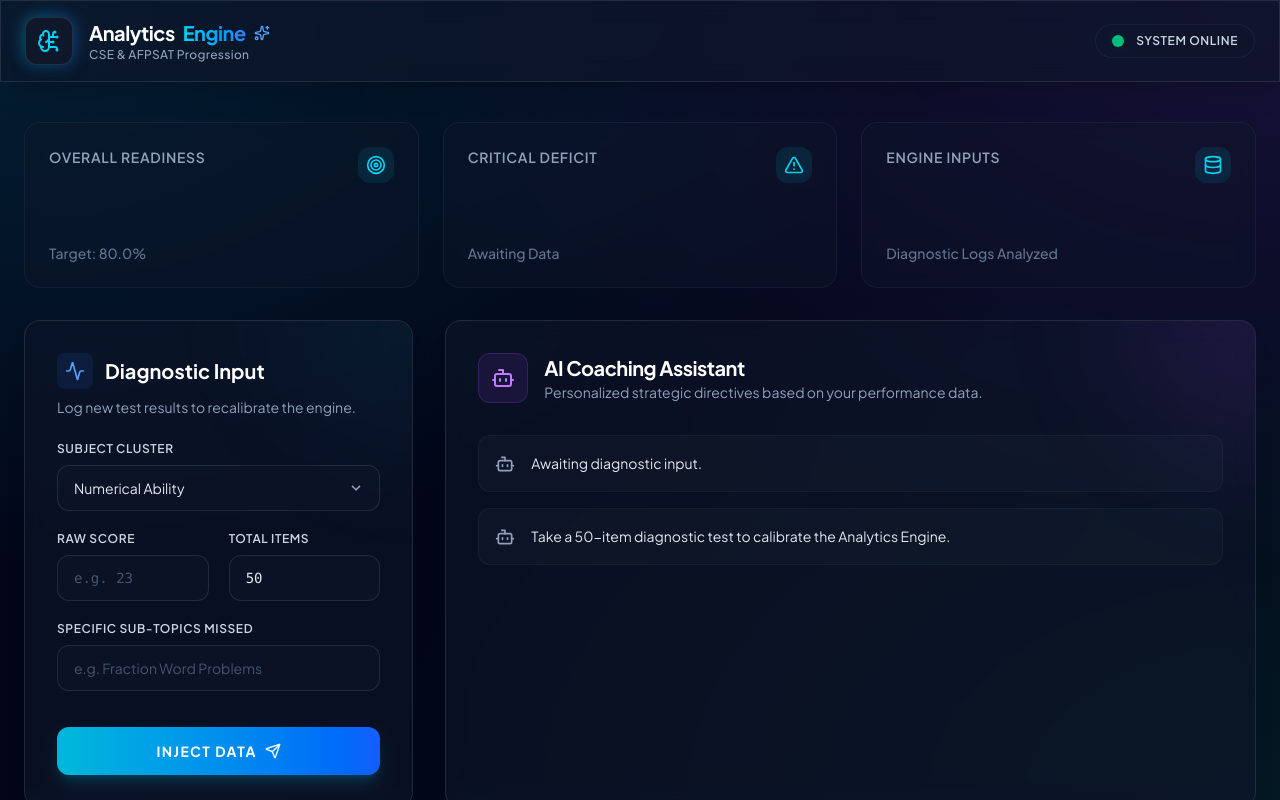
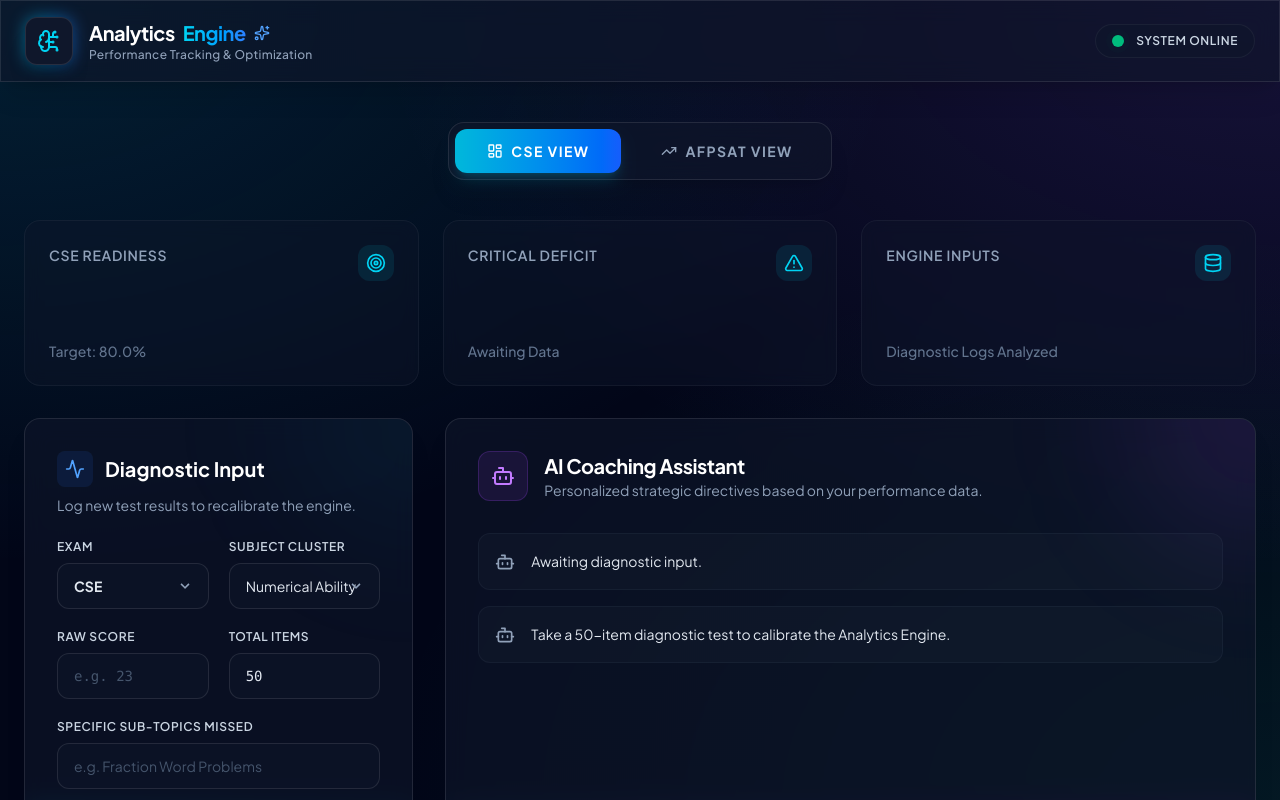
Before and after one commit to Babyama0901/CSE-AFPSAT-Analytics-Progression-Learning-Coach, a React (Vite) app: page / in a window 1280 px wide. Shown: the top 800 px of the page. Built offline with nearby package versions, Linux system fonts and the light colour scheme.

Commit message:
feat: Add progression tracking and separate CSE/AFPSAT views

```diff
--- a/src/App.tsx
+++ b/src/App.tsx
@@ -1,12 +1,13 @@
 import React, { useState, useMemo, useEffect } from 'react';
-import { BrainCircuit, Activity, Sparkles } from 'lucide-react';
+import { BrainCircuit, Activity, Sparkles, LayoutDashboard, TrendingUp } from 'lucide-react';
 import { motion } from 'motion/react';
-import { ScoreLog } from './types';
+import { ScoreLog, ExamType, CSE_SUBJECTS, AFPSAT_SUBJECTS } from './types';
 import { calculateAnalytics, generateCoachingPlan } from './utils/analytics';
 import { ScoreEntryForm } from './components/ScoreEntryForm';
 import { StatCard } from './components/StatCard';
 import { MasteryChart } from './components/MasteryChart';
 import { CoachingPanel } from './components/CoachingPanel';
+import { ProgressionChart } from './components/ProgressionChart';
 
 const containerVariants = {
   hidden: { opacity: 0 },
@@ -25,6 +26,7 @@ const itemVariants = {
 
 export default function App() {
   const [logs, setLogs] = useState<ScoreLog[]>([]);
+  const [activeTab, setActiveTab] = useState<ExamType>('CSE');
 
   // Load from local storage on mount
   useEffect(() => {
@@ -50,12 +52,19 @@ export default function App() {
     setLogs(prev => [...prev, newLog]);
   };
 
-  const analytics = useMemo(() => calculateAnalytics(logs), [logs]);
-  const latestLog = useMemo(() => logs[logs.length - 1], [logs]);
+  const cseLogs = logs.filter(log => log.exam === 'CSE' || !log.exam); // Default older logs to CSE
+  const afpsatLogs = logs.filter(log => log.exam === 'AFPSAT');
+
+  const cseAnalytics = useMemo(() => calculateAnalytics(cseLogs, CSE_SUBJECTS), [cseLogs]);
+  const afpsatAnalytics = useMemo(() => calculateAnalytics(afpsatLogs, AFPSAT_SUBJECTS), [afpsatLogs]);
+
+  const activeAnalytics = activeTab === 'CSE' ? cseAnalytics : afpsatAnalytics;
+  const activeLogs = activeTab === 'CSE' ? cseLogs : afpsatLogs;
+  const latestLog = useMemo(() => activeLogs[activeLogs.length - 1], [activeLogs]);
 
   const coachingPlan = useMemo(() => {
-    return generateCoachingPlan(analytics.weakestSubject, latestLog);
-  }, [analytics.weakestSubject, latestLog]);
+    return generateCoachingPlan(activeAnalytics.weakestSubject, latestLog);
+  }, [activeAnalytics.weakestSubject, latestLog]);
 
   return (
     <div className="min-h-screen text-slate-200">
@@ -75,7 +84,7 @@ export default function App() {
                 Analytics <span className="text-transparent bg-clip-text bg-gradient-to-r from-cyan-400 to-blue-500">Engine</span>
                 <Sparkles className="w-4 h-4 text-blue-400" />
               </h1>
-              <p className="text-xs font-medium text-slate-400 tracking-wide">CSE & AFPSAT Progression</p>
+              <p className="text-xs font-medium text-slate-400 tracking-wide">Performance Tracking & Optimization</p>
             </div>
           </div>
           <div className="flex items-center gap-3 bg-slate-900/50 px-4 py-2 rounded-full border border-white/5">
@@ -89,31 +98,59 @@ export default function App() {
       </header>
 
       <main className="max-w-7xl mx-auto px-6 py-10">
+
+        {/* Exam View Toggle */}
+        <div className="flex justify-center mb-10">
+          <div className="glass-panel p-1.5 rounded-2xl inline-flex gap-2">
+            <button
+              onClick={() => setActiveTab('CSE')}
+              className={`px-8 py-3 rounded-xl text-sm font-bold tracking-widest uppercase transition-all duration-300 flex items-center gap-2 ${
+                activeTab === 'CSE'
+                ? 'bg-gradient-to-r from-cyan-500 to-blue-600 text-white shadow-lg shadow-cyan-500/20'
+                : 'text-slate-400 hover:text-slate-200 hover:bg-white/5'
+              }`}
+            >
+              <LayoutDashboard className="w-4 h-4" /> CSE View
+            </button>
+            <button
+              onClick={() => setActiveTab('AFPSAT')}
+              className={`px-8 py-3 rounded-xl text-sm font-bold tracking-widest uppercase transition-all duration-300 flex items-center gap-2 ${
+                activeTab === 'AFPSAT'
+                ? 'bg-gradient-to-r from-purple-500 to-pink-600 text-white shadow-lg shadow-purple-500/20'
+                : 'text-slate-400 hover:text-slate-200 hover:bg-white/5'
+              }`}
+            >
+              <TrendingUp className="w-4 h-4" /> AFPSAT View
+            </button>
+          </div>
+        </div>
+
         <motion.div
           variants={containerVariants}
           initial="hidden"
           animate="visible"
+          key={activeTab} // re-trigger animation on tab change
           className="space-y-8"
         >
           {/* Top Stats Row */}
           <motion.div variants={itemVariants} className="grid grid-cols-1 md:grid-cols-3 gap-6">
             <StatCard
-              title="Overall Readiness"
-              value={`${analytics.readinessScore.toFixed(1)}%`}
+              title={`${activeTab} Readiness`}
+              value={`${activeAnalytics.readinessScore.toFixed(1)}%`}
               subtitle="Target: 80.0%"
-              status={analytics.readinessScore >= 80 ? 'optimal' : (analytics.readinessScore > 0 ? 'warning' : 'neutral')}
+              status={activeAnalytics.readinessScore >= 80 ? 'optimal' : (activeAnalytics.readinessScore > 0 ? 'warning' : 'neutral')}
               icon="readiness"
             />
             <StatCard
               title="Critical Deficit"
-              value={analytics.weakestSubject ? analytics.weakestSubject.subject : 'N/A'}
-              subtitle={analytics.weakestSubject ? `Mastery: ${analytics.weakestSubject.latestPercentage.toFixed(1)}%` : 'Awaiting Data'}
-              status={analytics.weakestSubject ? 'critical' : 'neutral'}
+              value={activeAnalytics.weakestSubject ? activeAnalytics.weakestSubject.subject : 'N/A'}
+              subtitle={activeAnalytics.weakestSubject ? `Mastery: ${activeAnalytics.weakestSubject.latestPercentage.toFixed(1)}%` : 'Awaiting Data'}
+              status={activeAnalytics.weakestSubject ? 'critical' : 'neutral'}
               icon="deficit"
             />
             <StatCard
               title="Engine Inputs"
-              value={logs.length}
+              value={activeLogs.length}
               subtitle="Diagnostic Logs Analyzed"
               icon="inputs"
             />
@@ -129,9 +166,10 @@ export default function App() {
             </motion.div>
           </div>
 
-          {/* Visualization Row */}
-          <motion.div variants={itemVariants} className="pt-2">
-            <MasteryChart stats={analytics.subjectStats} />
+          {/* Visualization Row (Progression & Mastery) */}
+          <motion.div variants={itemVariants} className="grid grid-cols-1 xl:grid-cols-2 gap-8 pt-2">
+            <ProgressionChart stats={activeAnalytics.subjectStats} exam={activeTab} />
+            <MasteryChart stats={activeAnalytics.subjectStats} />
           </motion.div>
 
         </motion.div>
--- /dev/null
+++ b/src/components/ProgressionChart.tsx
@@ -0,0 +1,138 @@
+import React from 'react';
+import {
+  LineChart,
+  Line,
+  XAxis,
+  YAxis,
+  CartesianGrid,
+  Tooltip,
+  ResponsiveContainer,
+  Legend,
+  ReferenceLine
+} from 'recharts';
+import { SubjectStats, ExamType } from '../types';
+import { PASSING_THRESHOLD } from '../utils/analytics';
+import { Activity } from 'lucide-react';
+
+interface ProgressionChartProps {
+  stats: SubjectStats[];
+  exam: ExamType;
+}
+
+export function ProgressionChart({ stats, exam }: ProgressionChartProps) {
+  const maxAttempts = Math.max(0, ...stats.map(s => s.history.length));
+
+  if (maxAttempts === 0) {
+    return (
+      <div className="glass-panel p-6 rounded-2xl h-[400px] flex items-center justify-center">
+        <p className="text-slate-500 font-semibold text-sm uppercase tracking-widest flex items-center gap-2">
+          <Activity className="w-4 h-4 animate-pulse" />
+          Awaiting {exam} Progression Data...
+        </p>
+      </div>
+    );
+  }
+
+  const chartData = Array.from({ length: maxAttempts }).map((_, index) => {
+    const dataPoint: any = { attempt: `Attempt ${index + 1}` };
+
+    stats.forEach(stat => {
+      if (index < stat.history.length) {
+        dataPoint[stat.subject] = stat.history[index].percentage;
+      } else if (stat.history.length > 0) {
+         dataPoint[stat.subject] = stat.history[stat.history.length - 1].percentage;
+      }
+    });
+    return dataPoint;
+  });
+
+  const colors = [
+    '#0ea5e9', // cyan-500
+    '#8b5cf6', // violet-500
+    '#10b981', // emerald-500
+    '#f59e0b', // amber-500
+    '#ec4899', // pink-500
+    '#6366f1', // indigo-500
+  ];
+
+  const CustomTooltip = ({ active, payload, label }: any) => {
+    if (active && payload && payload.length) {
+      return (
+        <div className="bg-slate-900/90 backdrop-blur-md border border-white/10 p-4 rounded-xl shadow-2xl">
+          <p className="text-slate-300 font-bold mb-2">{label}</p>
+          {payload.map((entry: any, index: number) => (
+            <div key={index} className="flex items-center gap-2 mb-1">
+              <div className="w-2 h-2 rounded-full" style={{ backgroundColor: entry.color }} />
+              <p className="text-slate-200 text-sm">
+                {entry.name}: <span className="font-mono font-bold">{entry.value}%</span>
+              </p>
+            </div>
+          ))}
+        </div>
+      );
+    }
+    return null;
+  };
+
+  return (
+    <div className="glass-panel p-8 rounded-2xl flex flex-col h-full min-h-[450px]">
+      <div className="flex justify-between items-end mb-8">
+        <div>
+          <h2 className="text-xl font-bold text-white tracking-tight">{exam} Progression Tracking</h2>
+          <p className="text-slate-400 text-sm mt-1">Real-time performance growth across {exam} subjects</p>
+        </div>
+      </div>
+
+      <div className="flex-1 w-full mt-4">
+        <ResponsiveContainer width="100%" height="100%">
+          <LineChart data={chartData} margin={{ top: 10, right: 20, left: -20, bottom: 0 }}>
+            <CartesianGrid strokeDasharray="3 3" stroke="rgba(255,255,255,0.05)" vertical={false} />
+            <XAxis
+              dataKey="attempt"
+              stroke="#94a3b8"
+              fontSize={12}
+              fontWeight={500}
+              tickLine={false}
+              axisLine={false}
+              dy={15}
+            />
+            <YAxis
+              stroke="#94a3b8"
+              fontSize={12}
+              fontWeight={500}
+              tickLine={false}
+              axisLine={false}
+              domain={[0, 100]}
+              ticks={[0, 25, 50, 75, 100]}
+              tickFormatter={(value) => `${value}%`}
+            />
+            <Tooltip content={<CustomTooltip />} />
+            <Legend
+              iconType="circle"
+              wrapperStyle={{ fontSize: '12px', paddingTop: '20px', color: '#cbd5e1' }}
+            />
+            <ReferenceLine
+              y={PASSING_THRESHOLD}
+              stroke="#f43f5e"
+              strokeDasharray="4 4"
+              label={{ position: 'right', value: 'TARGET 80%', fill: '#f43f5e', fontSize: 11, fontWeight: 'bold' }}
+            />
+
+            {stats.map((stat, index) => (
+              <Line
+                key={stat.subject}
+                type="monotone"
+                dataKey={stat.subject}
+                stroke={colors[index % colors.length]}
+                strokeWidth={3}
+                dot={{ r: 4, fill: '#0f172a', strokeWidth: 2 }}
+                activeDot={{ r: 6, fill: colors[index % colors.length] }}
+                animationDuration={1500}
+              />
+            ))}
+          </LineChart>
+        </ResponsiveContainer>
+      </div>
+    </div>
+  );
+}
--- a/src/components/ScoreEntryForm.tsx
+++ b/src/components/ScoreEntryForm.tsx
@@ -1,5 +1,5 @@
-import React, { useState } from 'react';
-import { Subject, SUBJECTS, ScoreLog } from '../types';
+import React, { useState, useEffect } from 'react';
+import { Subject, ExamType, CSE_SUBJECTS, AFPSAT_SUBJECTS, ScoreLog } from '../types';
 import { Activity, Send } from 'lucide-react';
 
 interface ScoreEntryFormProps {
@@ -7,16 +7,25 @@ interface ScoreEntryFormProps {
 }
 
 export function ScoreEntryForm({ onAddLog }: ScoreEntryFormProps) {
-  const [subject, setSubject] = useState<Subject>(SUBJECTS[0]);
+  const [exam, setExam] = useState<ExamType>('CSE');
+  const [subject, setSubject] = useState<Subject>(CSE_SUBJECTS[0]);
   const [score, setScore] = useState<number | ''>('');
   const [total, setTotal] = useState<number | ''>(50);
   const [subtopicsMissed, setSubtopicsMissed] = useState<string>('');
+
+  const currentSubjects = exam === 'CSE' ? CSE_SUBJECTS : AFPSAT_SUBJECTS;
+
+  // Reset subject when exam changes
+  useEffect(() => {
+    setSubject(currentSubjects[0]);
+  }, [exam]);
 
   const handleSubmit = (e: React.FormEvent) => {
     e.preventDefault();
     if (score === '' || total === '') return;
 
     onAddLog({
+      exam,
       subject,
       score: Number(score),
       total: Number(total),
@@ -43,6 +52,24 @@ export function ScoreEntryForm({ onAddLog }: ScoreEntryFormProps) {
       </div>
 
       <form onSubmit={handleSubmit} className="space-y-5 relative flex-1 flex flex-col">
+        <div className="grid grid-cols-2 gap-5">
+          <div>
+            <label className="block text-xs font-semibold text-slate-300 uppercase tracking-wider mb-2">Exam</label>
+            <div className="relative">
+              <select
+                value={exam}
+                onChange={(e) => setExam(e.target.value as ExamType)}
+                className="w-full bg-slate-900/50 border border-white/10 rounded-xl px-4 py-3 text-sm text-slate-200 focus:outline-none focus:ring-2 focus:ring-cyan-500/50 focus:border-cyan-500/50 appearance-none transition-all font-bold"
+              >
+                <option value="CSE" className="bg-slate-900 font-sans">CSE</option>
+                <option value="AFPSAT" className="bg-slate-900 font-sans">AFPSAT</option>
+              </select>
+              <div className="pointer-events-none absolute inset-y-0 right-0 flex items-center px-4 text-slate-400">
+                <svg className="fill-current h-4 w-4" xmlns="http://www.w3.org/2000/svg" viewBox="0 0 20 20"><path d="M9.293 12.95l.707.707L15.657 8l-1.414-1.414L10 10.828 5.757 6.586 4.343 8z"/></svg>
+              </div>
+            </div>
+          </div>
+
           <div>
             <label className="block text-xs font-semibold text-slate-300 uppercase tracking-wider mb-2">Subject Cluster</label>
             <div className="relative">
@@ -51,12 +78,13 @@ export function ScoreEntryForm({ onAddLog }: ScoreEntryFormProps) {
                 onChange={(e) => setSubject(e.target.value as Subject)}
                 className="w-full bg-slate-900/50 border border-white/10 rounded-xl px-4 py-3 text-sm text-slate-200 focus:outline-none focus:ring-2 focus:ring-cyan-500/50 focus:border-cyan-500/50 appearance-none transition-all"
               >
-              {SUBJECTS.map(s => (
-                <option key={s} value={s} className="bg-slate-900">{s}</option>
+                {currentSubjects.map(s => (
+                  <option key={s} value={s} className="bg-slate-900 font-sans">{s}</option>
                 ))}
               </select>
               <div className="pointer-events-none absolute inset-y-0 right-0 flex items-center px-4 text-slate-400">
                 <svg className="fill-current h-4 w-4" xmlns="http://www.w3.org/2000/svg" viewBox="0 0 20 20"><path d="M9.293 12.95l.707.707L15.657 8l-1.414-1.414L10 10.828 5.757 6.586 4.343 8z"/></svg>
+              </div>
             </div>
           </div>
         </div>
--- a/src/types.ts
+++ b/src/types.ts
@@ -1,3 +1,5 @@
+export type ExamType = 'CSE' | 'AFPSAT';
+
 export type Subject =
   | 'Numerical Ability'
   | 'Verbal Reasoning'
@@ -15,9 +17,24 @@ export const SUBJECTS: Subject[] = [
   'R.A. 6713'
 ];
 
+export const CSE_SUBJECTS: Subject[] = [
+  'Numerical Ability',
+  'Verbal Reasoning',
+  'General Information',
+  'Philippine Constitution',
+  'R.A. 6713'
+];
+
+export const AFPSAT_SUBJECTS: Subject[] = [
+  'Verbal Reasoning',
+  'Numerical Ability',
+  'Abstract Reasoning'
+];
+
 export interface ScoreLog {
   id: string;
   timestamp: number;
+  exam?: ExamType; // Optional for backward compatibility with old local storage data
   subject: Subject;
   score: number;
   total: number;
@@ -30,6 +47,7 @@ export interface SubjectStats {
   latestPercentage: number;
   averagePercentage: number;
   logsCount: number;
+  history: { timestamp: number; percentage: number }[]; // Added for line chart
 }
 
 export interface AnalyticsData {
--- a/src/utils/analytics.ts
+++ b/src/utils/analytics.ts
@@ -1,8 +1,8 @@
-import { ScoreLog, SubjectStats, AnalyticsData, SUBJECTS } from '../types';
+import { ScoreLog, SubjectStats, AnalyticsData, SUBJECTS, Subject } from '../types';
 
 export const PASSING_THRESHOLD = 80;
 
-export function calculateAnalytics(logs: ScoreLog[]): AnalyticsData {
+export function calculateAnalytics(logs: ScoreLog[], allowedSubjects: Subject[] = SUBJECTS): AnalyticsData {
   if (logs.length === 0) {
     return {
       overallAverage: 0,
@@ -14,10 +14,13 @@ export function calculateAnalytics(logs: ScoreLog[]): AnalyticsData {
   }
 
   const statsMap = new Map<string, ScoreLog[]>();
-  SUBJECTS.forEach(s => statsMap.set(s, []));
+  allowedSubjects.forEach(s => statsMap.set(s, []));
 
   logs.forEach(log => {
-    statsMap.get(log.subject)?.push(log);
+    // Only map if the subject is part of this exam's allowed subjects
+    if (statsMap.has(log.subject)) {
+      statsMap.get(log.subject)?.push(log);
+    }
   });
 
   const subjectStats: SubjectStats[] = [];
@@ -28,21 +31,24 @@ export function calculateAnalytics(logs: ScoreLog[]): AnalyticsData {
     // Sort chronologically
     subjectLogs.sort((a, b) => a.timestamp - b.timestamp);
 
-    const baselineLog = subjectLogs[0];
-    const latestLog = subjectLogs[subjectLogs.length - 1];
+    const history = subjectLogs.map(log => ({
+      timestamp: log.timestamp,
+      percentage: Number(((log.score / log.total) * 100).toFixed(1))
+    }));
 
-    const baselinePercentage = (baselineLog.score / baselineLog.total) * 100;
-    const latestPercentage = (latestLog.score / latestLog.total) * 100;
+    const baselinePercentage = history[0].percentage;
+    const latestPercentage = history[history.length - 1].percentage;
 
-    const sumPercentage = subjectLogs.reduce((sum, log) => sum + ((log.score / log.total) * 100), 0);
-    const averagePercentage = sumPercentage / subjectLogs.length;
+    const sumPercentage = history.reduce((sum, h) => sum + h.percentage, 0);
+    const averagePercentage = sumPercentage / history.length;
 
     subjectStats.push({
-      subject: subjectStr as any,
+      subject: subjectStr as Subject,
       baselinePercentage,
       latestPercentage,
       averagePercentage,
-      logsCount: subjectLogs.length
+      logsCount: subjectLogs.length,
+      history
     });
   });
 
```
Lines whose indentation alone changed are shown as unchanged.
